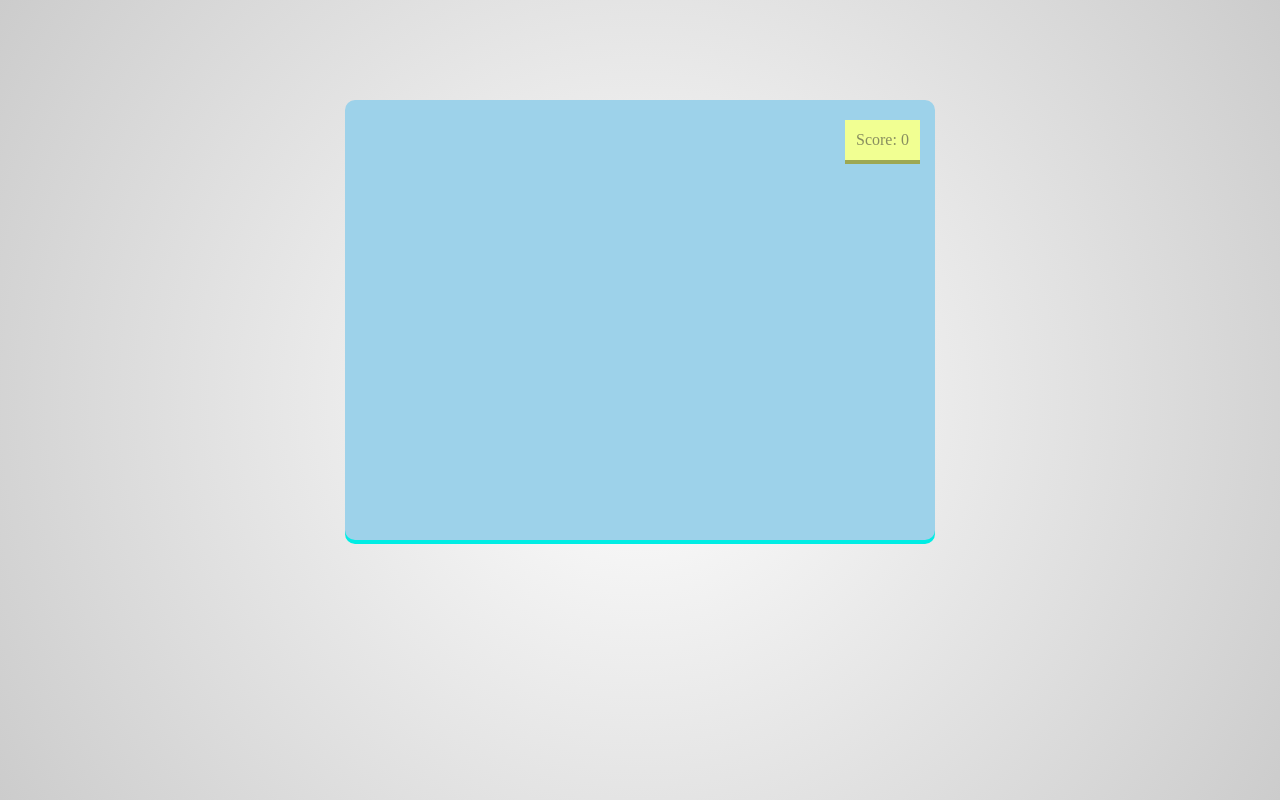
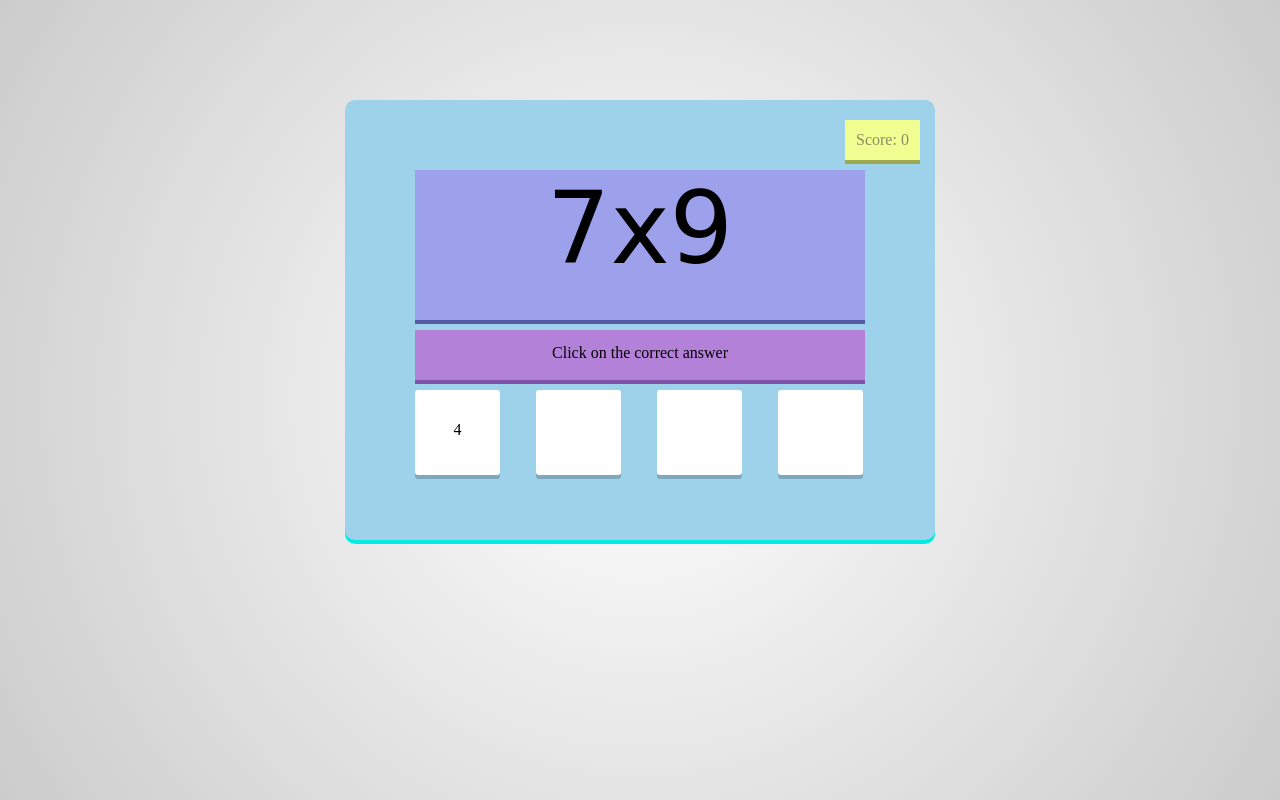
Before and after one commit to rudbar/maths_game, a plain HTML site: page index.html in a window 1280 px wide. Drawn offline with Linux system fonts and the light colour scheme.

Commit message:
Add files via upload

```diff
--- a/index.html
+++ b/index.html
@@ -17,6 +17,18 @@
 		<div id="wrong">
 			Try again
 		</div>
+		<div id="question">
+			7x9
+		</div>
+		<div id="instruction">
+			Click on the correct answer
+		</div>
+		<div id="choices">
+			<div id="box1" class="box">4</div>
+			<div id="box2" class="box"></div>
+			<div id="box3" class="box"></div>
+			<div id="box4" class="box"></div>
+		</div>
 	</div>
 </body>
 </html>
--- a/styling.css
+++ b/styling.css
@@ -40,3 +40,54 @@ html{
 	padding: 11px;
 	display: none;
 }
+
+#question{
+	width: 450px;
+	height: 150px;
+	margin: 50px auto 10px auto;
+	background-color: #9DA0EA;
+	box-shadow: 0px 4px #535aa8;
+	font-size: 100px;
+	text-align: center;
+	font-family: cursive, sans-serif;
+	color: black;
+}
+
+#instruction{
+	width: 450px;
+	height: 50px;
+	background-color: #B481D9;
+	margin: 10px auto;
+	text-align: center;
+	line-height: 45px;
+	box-shadow: 0px 4px #8153a8;
+}
+
+#choices{
+	width: 450px;
+	height: 100px;
+	margin: 5px auto;
+}
+
+.box{
+	width: 85px;
+	height: 85px;
+	background-color: white;
+	float: left;
+	margin-right: 36px;
+	border-radius: 3px;
+	cursor: pointer;
+	box-shadow: 0px 4px rgba(0, 0, 0, 0.2);
+	text-align: center;
+	line-height: 80px;
+}
+
+.box:hover{
+	background-color: #9C89F6;
+	color: white;
+	box-shadow: 0px 4px #6b54d3;
+}
+
+#box4{
+	margin-right: 0;
+}
```
